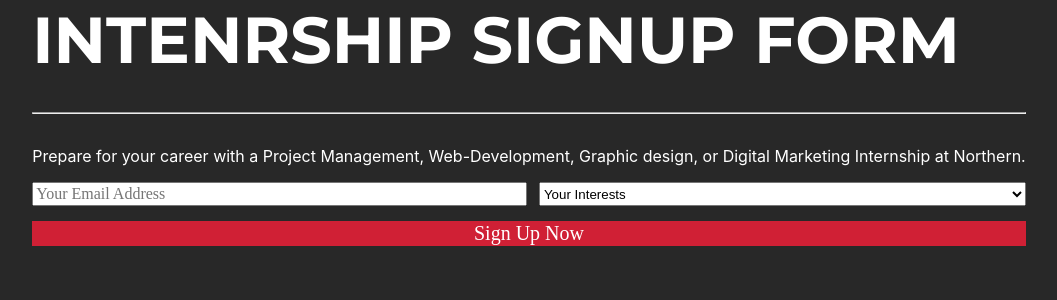
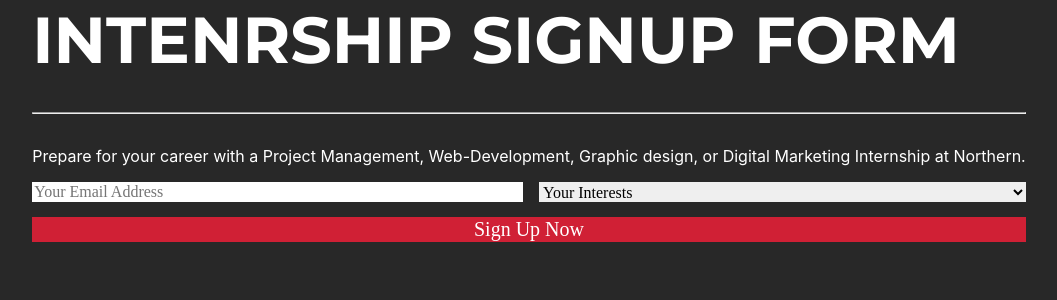
Before and after one commit to mBarlescu/NorthernFrontendChallenge-, a React (Create React App) app: page / in a window 1280 px wide. Shown: the top 300 px of the page, without its empty margins (111-1168 px from the left). Built offline with nearby package versions, Linux system fonts and the light colour scheme.

Commit message:
submitting...

```diff
--- a/src/App.css
+++ b/src/App.css
@@ -14,6 +14,13 @@ header {
 input {
   font-family: 'Merriweather';
   font-size: 16px;
+  border: none;
+}
+
+select {
+  font-family: 'Merriweather';
+  font-size: 16px;
+  border: none;
 }
 
 button {
@@ -64,6 +71,7 @@ form{
   display: flex;
   justify-content: space-between;
   margin-bottom: 15px;
+  color: #797979;
 
 }
 
@@ -73,7 +81,3 @@ form{
   font-size: 12px;
   margin-bottom: 5px;
 }
-
-#disabledOption{
-  color: #D3D3D3;
-}
--- a/src/App.js
+++ b/src/App.js
@@ -11,6 +11,7 @@ class App extends Component {
     if (re.test(email)){
       console.log('success');
       document.getElementById('hidden').hidden = true;
+      document.getElementById('button').innerHTML = 'Submitting...';
     } else {
       console.log('fail');
       document.getElementById('hidden').hidden = false;
@@ -34,12 +35,12 @@ class App extends Component {
                 <input type='text' id='email' ref='email' placeholder='Your Email Address' />
                 <select name='interests' id='interests'>
 
-                  <option value="" disabled selected hidden>Your Interests</option>
+                  <option id='disabledOption' value="" selected disabled hidden>Your Interests</option>
                   <option value='Development'>Development</option>
                 </select>
               </div>
               <div class='button'>
-                <button>Sign Up Now</button>
+                <button id='button'>Sign Up Now</button>
               </div>
             </div>
           </form>
```
